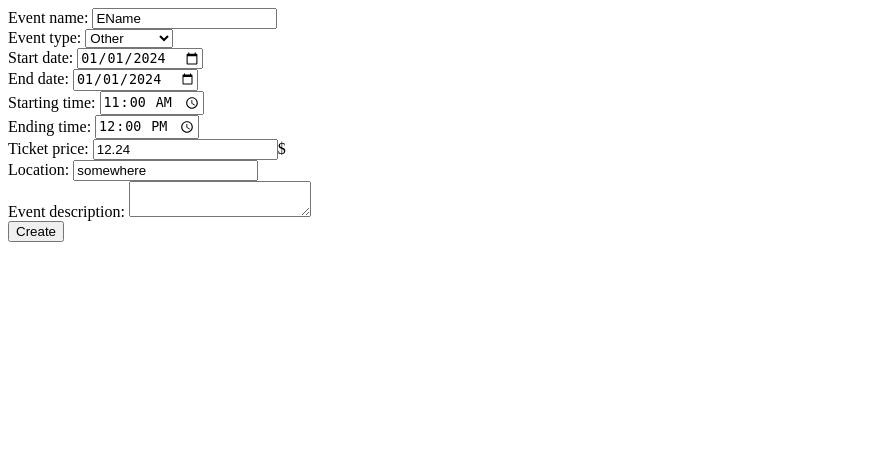
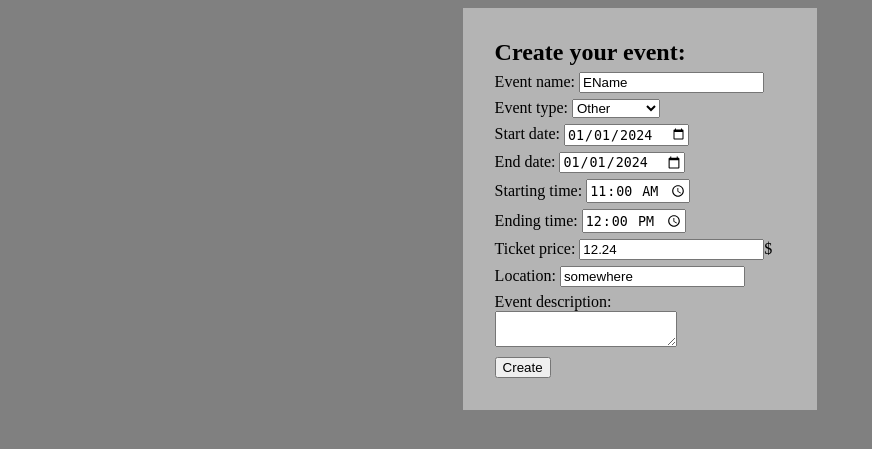
Before and after one commit to DanMustDie/EventManager, a PHP site: page /create_event.php in a window 1280 px wide. Shown: the top 449 px of the page, without its empty margins (0-872 px from the left). Run offline with PHP 8.4, Linux system fonts and the light colour scheme; data comes from the database, SQL or seed files in the repository.

Commit message:
minor cosmetic changes

```diff
--- /dev/null
+++ b/user_page/create_event.css
@@ -0,0 +1,21 @@
+*{
+    box-sizing: border-box;
+}
+
+body{
+    background-color: rgb(128,128,128);
+}
+
+h2{
+    margin:0;
+}
+
+form{
+    padding: 2%;
+    margin:auto auto;
+    width:fit-content;
+    background-color:rgb(180,180,180);
+}
+form > *{
+    margin:2%;
+}
--- a/user_page/create_event.php
+++ b/user_page/create_event.php
@@ -17,10 +17,12 @@
 <head>
     <meta charset="UTF-8">
     <meta name="viewport" content="width=device-width, initial-scale=1.0">
+    <link rel='stylesheet' href='./create_event.css'/>
     <title>Event creating page</title>
 </head>
 <body>
     <form id='create-event-form' action="" method='POST'>
+        <h2>Create your event: </h2>
         <div>
             <label for="event_name">Event name: </label>
             <input id="event_name" name="event_name" type='text' value='EName' required/>
@@ -64,8 +66,7 @@
             <textarea id="description" name="description"></textarea>
         </div>
         <div><input id='create' type="submit" value='Create'></div>
-    </form>
-    <?php
+        <?php
         if($_SERVER['REQUEST_METHOD'] == 'POST'){
             $event_name = $_POST['event_name'];
             $event_type_id = $_POST['event_type_id'];
@@ -81,11 +82,12 @@
             $insert_stmt = $connection->prepare("INSERT INTO `event`(`event_name`, `event_type_id`, `date_start`, `date_end`, `time_start`, `time_end`, `entry_price`, `location`,`description`, `creator_id`, `event_id`) VALUES (?,?,?,?,?,?,?,?,?,?,?)");
             $insert_stmt->bind_param("sisssssssss",$event_name,$event_type_id,$date_start,$date_end,$time_start,$time_end,$entry_price,$location,$description,$creator_id,$event_id);
             if($insert_stmt->execute()){
-                echo 'Event created successfully! Go back to <a href="./user.php">user page</a>';
+                echo '<span><p>Event created successfully!</p><p>Go back to <a href="./user.php">user page</a></p></span>';
             }else{
-                echo 'An unknown error has occured.';
+                echo '<span>An unknown error has occured.</span>';
             }
         }
     ?>
+    </form>
 </body>
 </html>
--- a/user_page/event_server.php
+++ b/user_page/event_server.php
@@ -31,7 +31,7 @@
             die();
         }
         while($row = $result->fetch_assoc()){
-            echo $by_user ? "<li class='event' id='{$row['event_id']}'><b>{$row['event_name']}</b><button onclick=deleteEvent(event)>Delete your event</button><button onclick=showGuests(event)>Show guests</button></li>" : "<li class='event' id='{$row['event_id']}'><b>{$row['event_name']}</b> : from creator <b>{$row['first_name']} {$row['last_name']}</b> <button onclick='generateTicket(event)'>Order ticket</button><button onclick=showGuests(event)>Show guests</button></li>";
+            echo $by_user ? "<li class='event' id='{$row['event_id']}'><span><b>{$row['event_name']}</b></span><button onclick=deleteEvent(event)>Delete your event</button><button onclick=showGuests(event)>Show guests</button></li>" : "<li class='event' id='{$row['event_id']}'><span><b>{$row['event_name']}</b> : from creator <b>{$row['first_name']} {$row['last_name']}</b> </span><button onclick='generateTicket(event)'>Order ticket</button><button onclick=showGuests(event)>Show guests</button></li>";
         }
     }else{
         $delete_id = $_POST['delete_id'];
--- a/user_page/ticket_server.php
+++ b/user_page/ticket_server.php
@@ -12,7 +12,7 @@
     function ticketTemplate($tid,$en,$ds,$ts,$de,$te,$tp){
         return "<div class='ticket' id='$tid'>".
                 "<h2>A ticket to '$en' event</h2>".
-                "<h3>Starts on $ds to $de</h3>".
+                "<h3>Starts on $ds and ends in $de</h3>".
                 "<h4>Venue is open from $ts until $te </h4>".
                 "<h4>Total entry cost: $tp $</h4>".
                 "<button onclick=returnTicket(event)>Return ticket</button>".
@@ -46,7 +46,7 @@
         $get_tickets_query = "SELECT * FROM `ticket` inner join `user` on `ticket`.guest_id = `user`.id inner join `event` on `ticket`.`event_id` = `event`.`event_id` where `ticket`.guest_id='$user_id'";
         $res = $connection->query($get_tickets_query);
         while($row = $res->fetch_assoc()){
-            echo ticketTemplate($row['ticket_id'],$row['event_name'],$row['date_start'],$row['time_start'],$row['date_end'],$row['time_end'],$row['entry_price']);
+            echo ticketTemplate($row['ticket_id'],$row['event_name'],$row['date_start'],substr($row['time_start'],0,5),$row['date_end'],substr($row['time_end'],0,5),$row['entry_price']);
         }
     }
 
```
Also changed, not shown: user_page/user.css (+35 -0 lines), user_page/user.php (+32 -17 lines).
